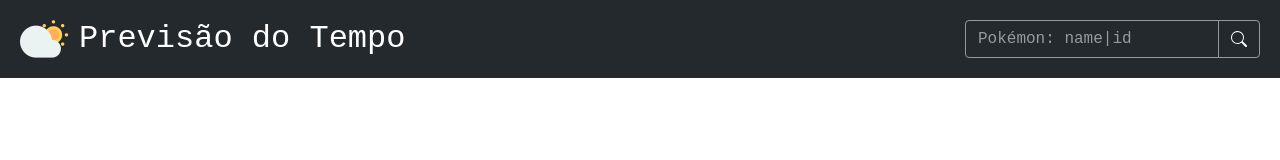
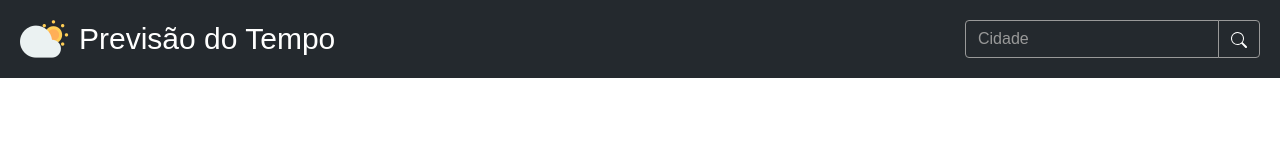
Before and after one commit to ffernandes2021/p2, a plain HTML site: page p2/index.html in a window 1280 px wide. Drawn offline with Linux system fonts and the light colour scheme.

Commit message:
full-commit

```diff
--- a/p2/assets/css/style.css
+++ b/p2/assets/css/style.css
@@ -1,5 +1,5 @@
 .container-fluid {
-    font-family: "Courier New", Courier, monospace;
+    font-family: Arial, Helvetica, sans-serif;
     padding: 0;
 }
 
@@ -29,6 +29,7 @@
 }
 
 h2 {
+    font-size: 30px;
     margin-bottom: 0;
     margin-left: 10px;
 }
--- a/p2/index.html
+++ b/p2/index.html
@@ -16,7 +16,7 @@
       </div>
       <div class="col-lg-3 col-md-4 col-sm-6 col-12">
         <div class="input-group">
-          <input class="form-control" placeholder="Pokémon: name|id" type="text">
+          <input class="form-control" placeholder="Cidade" type="text">
           <span class="input-group-btn">
             <button class="btn" type="button">
               <svg xmlns="http://www.w3.org/2000/svg" width="16" height="16" fill="currentColor" class="bi bi-search" viewBox="0 0 16 16">
```
